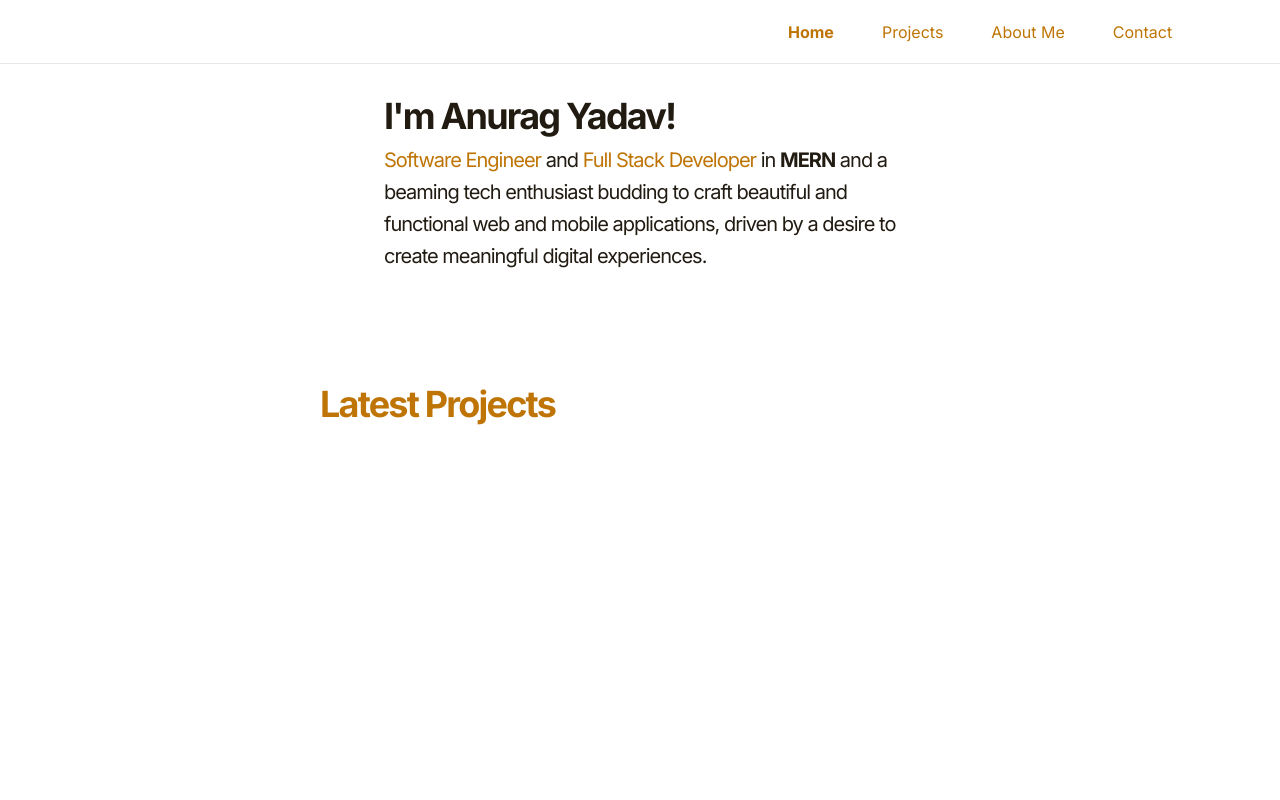
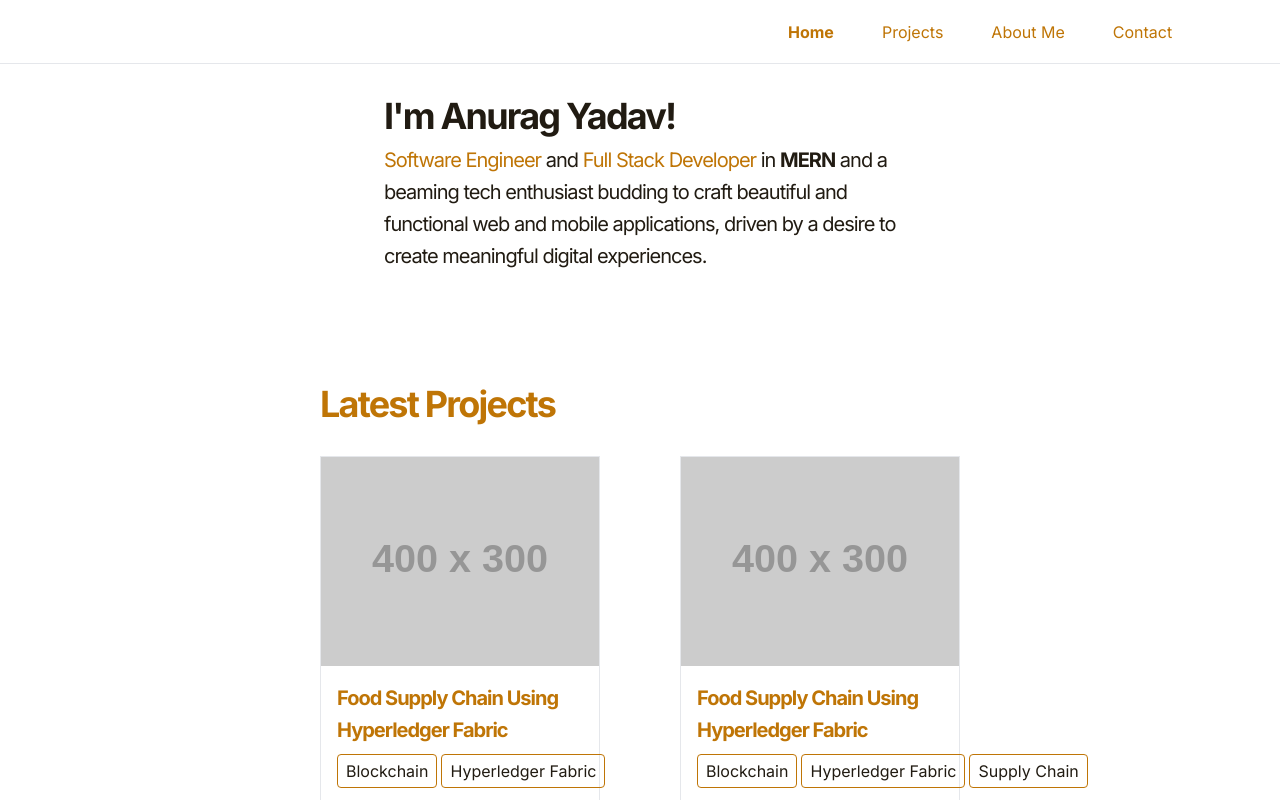
Before and after one commit to AnuMessi10/AnuMessi10, a Next.js app: page / in a window 1280 px wide. Shown: the top 800 px of the page. Built offline with nearby package versions, Linux system fonts and the light colour scheme.

Commit message:
Add Background + Z Index to NavBar

```diff
--- a/app/components/Navbar/index.module.scss
+++ b/app/components/Navbar/index.module.scss
@@ -1,5 +1,5 @@
 .navbar {
-    @apply w-full sticky top-0 h-16 flex items-center border-b;
+    @apply w-full sticky top-0 h-16 flex items-center border-b bg-white z-10;
 
     .navlinks-ctn {
         @apply relative left-[90%] lg:left-[60%];
--- a/app/sections/Projects/projects.ts
+++ b/app/sections/Projects/projects.ts
@@ -1,3 +1,40 @@
 import { IProjectCardProps } from "@/app/components/ProjectCard";
 
-export const projectCardsConfig: IProjectCardProps[] = [];
+export const projectCardsConfig: IProjectCardProps[] = [
+    {
+        image: "https://placehold.jp/400x300.png",
+        title: "Food Supply Chain Using Hyperledger Fabric",
+        description:
+            "A blockchain based food supply chain system using Hyperledger Fabric.",
+        tags: ["Blockchain", "Hyperledger Fabric"],
+        demoLink: "https://www.google.com",
+        repoLink: "https://github.com/AnuMessi10/",
+    },
+    {
+        image: "https://placehold.jp/400x300.png",
+        title: "Food Supply Chain Using Hyperledger Fabric",
+        description:
+            "A blockchain based food supply chain system using Hyperledger Fabric.",
+        tags: ["Blockchain", "Hyperledger Fabric", "Supply Chain"],
+        demoLink: "https://www.google.com",
+        repoLink: "https://github.com/AnuMessi10/",
+    },
+    {
+        image: "https://placehold.jp/400x300.png",
+        title: "Food Supply Chain Using Hyperledger Fabric",
+        description:
+            "A blockchain based food supply chain system using Hyperledger Fabric.",
+        tags: ["Blockchain", "Hyperledger Fabric", "Supply Chain"],
+        demoLink: "https://www.google.com",
+        repoLink: "https://github.com/AnuMessi10/",
+    },
+    {
+        image: "https://placehold.jp/400x300.png",
+        title: "Food Supply Chain Using Hyperledger Fabric",
+        description:
+            "A blockchain based food supply chain system using Hyperledger Fabric.",
+        tags: ["Blockchain", "Hyperledger Fabric", "Supply Chain"],
+        demoLink: "https://www.google.com",
+        repoLink: "https://github.com/AnuMessi10/",
+    },
+];
--- a/next.config.js
+++ b/next.config.js
@@ -1,4 +1,14 @@
 /** @type {import('next').NextConfig} */
-const nextConfig = {}
+const nextConfig = {
+    images: {
+        remotePatterns: [
+            {
+                protocol: "https",
+                hostname: "placehold.jp",
+                port: "",
+            },
+        ],
+    },
+};
 
-module.exports = nextConfig
+module.exports = nextConfig;
```
